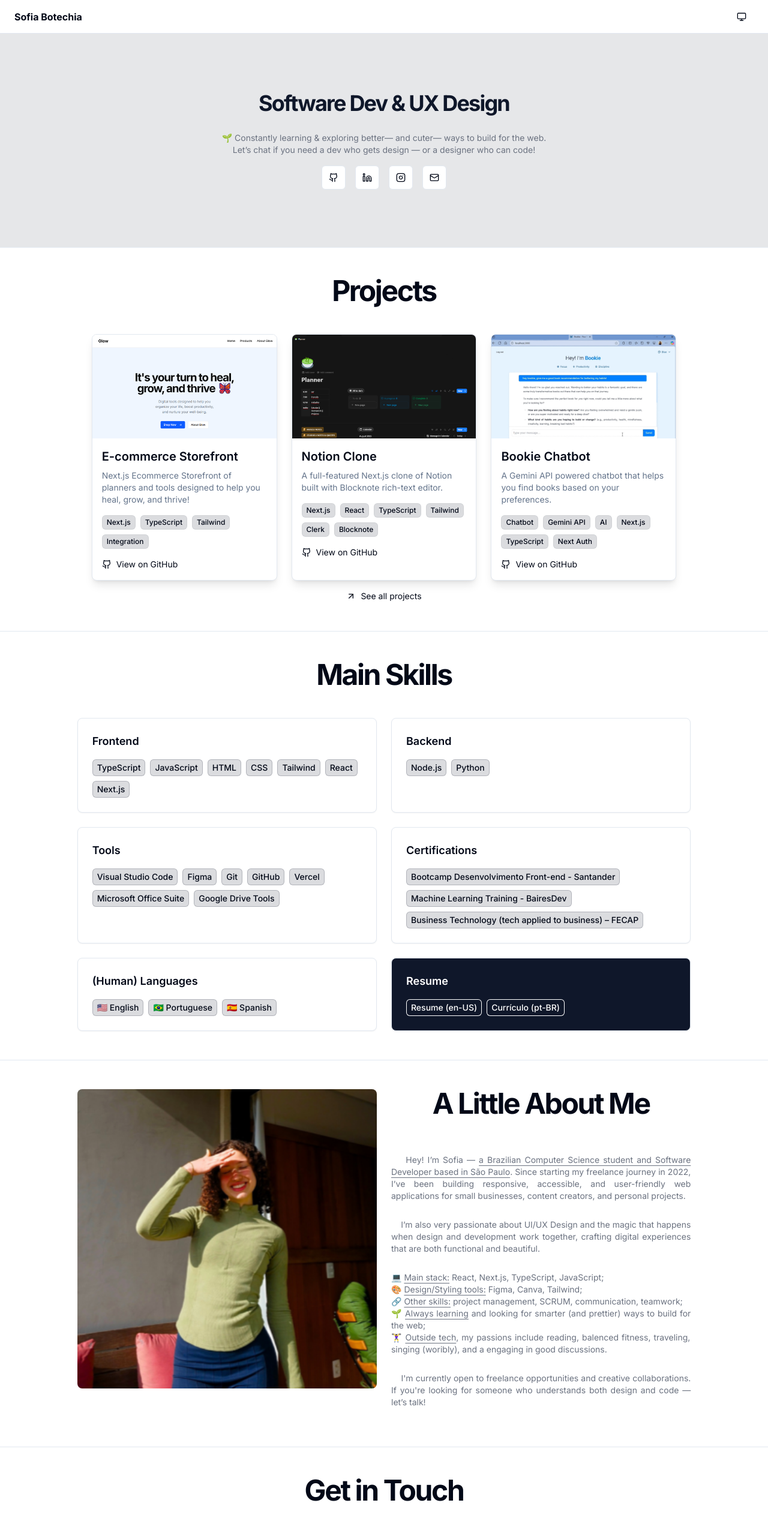
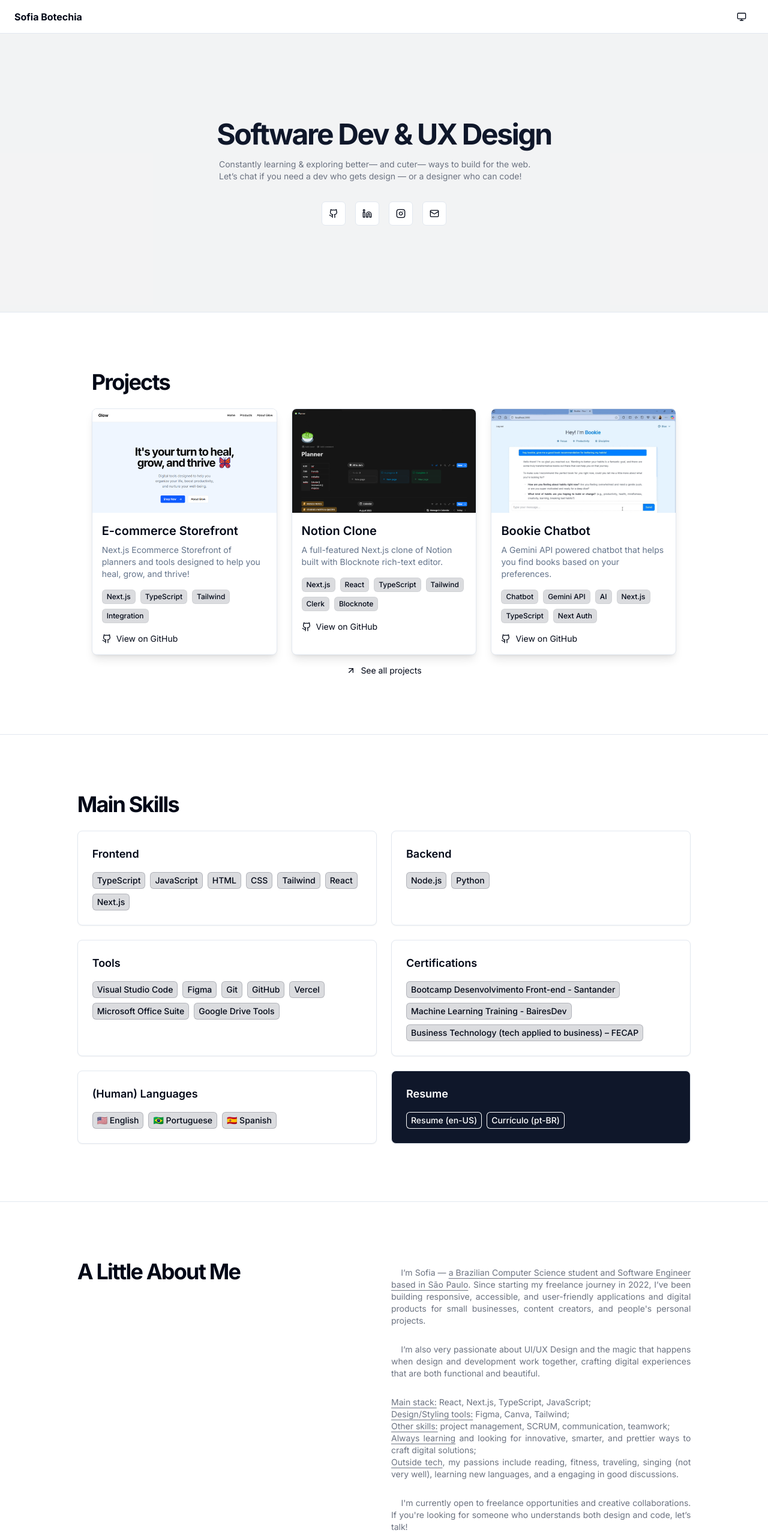
Before and after one commit to sofiahernandes/sofiahernandes, a Next.js app: page / in a window 1280 px wide. Shown: the top 2556 px of the page at 60% size. Built offline with nearby package versions, Linux system fonts and the light colour scheme.

Commit message:
feat: Text positioning and sizing

```diff
--- a/app/components/about.tsx
+++ b/app/components/about.tsx
@@ -3,74 +3,64 @@ import Image from "next/image";
 
 export default function AboutMe() {
   return (
-    <section id="about" className="grid grid-cols-2 lg:grid-cols-12 border-t px-6 gap-6 py-12">
-        <Image
-          className="object-cover w-full col-span-full lg:col-span-5 lg:col-start-2 rounded-lg lg:sticky lg:top-0"
-          src="/images/personal-image-1.png"
-          alt="Personal Image"
-          width={400}
-          height={400}
-        />
-        <div className="lg:col-span-5 col-span-full lg:col-start-7">
-          <h2 className="text-3xl font-bold tracking-tighter sm:text-4xl lg:text-5xl mb-12 text-center">
+    <section
+      id="about"
+      className="grid grid-cols-2 lg:grid-cols-12 border-t px-6 gap-6 py-24"
+    >
+      <h2 className="lg:col-span-5 lg:col-start-2 col-span-full text-2xl lg:text-4xl font-bold tracking-tighter mt-6 lg:mt-0 mb-6 text-center lg:text-left">
           A Little About Me
         </h2>
+      <div className="lg:col-span-5 col-span-full lg:col-start-7">
         <p className="mx-auto pt-3 text-sm text-gray-500 dark:text-gray-400 text-justify pb-4">
-            &nbsp;&nbsp;&nbsp;&nbsp;Hey! I’m Sofia —{" "}
+          &nbsp;&nbsp;&nbsp;&nbsp;I’m Sofia —{" "}
           <span className="underline underline-offset-4">
-              a Brazilian Computer Science student and Software Developer based
-              in São Paulo
+            a Brazilian Computer Science student and Software Engineer based in
+            São Paulo
           </span>
           . Since starting my freelance journey in 2022, I’ve been building
-            responsive, accessible, and user-friendly web applications for small
-            businesses, content creators, and personal projects.
+          responsive, accessible, and user-friendly applications and digital
+          products for small businesses, content creators, and people's personal
+          projects.
         </p>
         <p className="mx-auto pt-3 text-sm text-gray-500 dark:text-gray-400 text-justify pb-4">
           &nbsp;&nbsp;&nbsp;&nbsp;I’m also very passionate about UI/UX Design
-            and the magic that happens when design and development work
-            together, crafting digital experiences that are both functional and
-            beautiful.
+          and the magic that happens when design and development work together,
+          crafting digital experiences that are both functional and beautiful.
         </p>
 
         <ul className="mx-auto pt-3 text-sm text-gray-500 dark:text-gray-400 text-justify pb-4">
           <li>
-              💻{" "}
             <span className="underline underline-offset-4">Main stack:</span>{" "}
             React, Next.js, TypeScript, JavaScript;
           </li>
           <li>
-              🎨{" "}
             <span className="underline underline-offset-4">
               Design/Styling tools:
             </span>{" "}
             Figma, Canva, Tailwind;
           </li>
           <li>
-              🔗{" "}
-              <span className="underline underline-offset-4">
-                Other skills:
-              </span>{" "}
+            <span className="underline underline-offset-4">Other skills:</span>{" "}
             project management, SCRUM, communication, teamwork;
           </li>
           <li>
-              🌱{" "}
             <span className="underline underline-offset-4">
               Always learning
             </span>{" "}
-              and looking for smarter (and prettier) ways to build for the web;
+            and looking for innovative, smarter, and prettier ways to craft
+            digital solutions;
           </li>
           <li>
-              🏋️‍♀️{" "}
-              <span className="underline underline-offset-4">Outside tech</span>
-              , my passions include reading, balenced fitness, traveling,
-              singing (woribly), and a engaging in good discussions.
+            <span className="underline underline-offset-4">Outside tech</span>,
+            my passions include reading, fitness, traveling, singing (not very
+            well), learning new languages, and a engaging in good discussions.
           </li>
         </ul>
 
         <p className="mx-auto pt-3 text-sm text-gray-500 dark:text-gray-400 text-justify pb-4">
-            &nbsp;&nbsp;&nbsp;&nbsp;I'm currently open to freelance
-            opportunities and creative collaborations. If you're looking for
-            someone who understands both design and code — let’s talk!
+          &nbsp;&nbsp;&nbsp;&nbsp;I'm currently open to freelance opportunities
+          and creative collaborations. If you're looking for someone who
+          understands both design and code, let’s talk!
         </p>
       </div>
     </section>
--- a/app/components/contact-form.tsx
+++ b/app/components/contact-form.tsx
@@ -26,10 +26,10 @@ export default function ContactForm() {
   return (
     <section
       id="contact"
-      className="grid grid-cols-2 lg:grid-cols-12 border-t px-6 gap-6 py-12"
+      className="grid grid-cols-2 lg:grid-cols-12 border-t px-6 gap-6 py-24"
     >
       <div className="col-span-full lg:col-span-10 lg:col-start-2">
-        <h2 className="text-3xl font-bold tracking-tighter sm:text-4xl lg:text-5xl mb-12 text-center">
+        <h2 className="text-2xl lg:text-4xl font-bold tracking-tighter mb-6 text-center lg:text-left">
           Get in Touch
         </h2>
 
--- a/app/components/hero.tsx
+++ b/app/components/hero.tsx
@@ -4,14 +4,19 @@ import { Github, Linkedin, Mail, Instagram } from "lucide-react";
 
 export default function Hero() {
   return (
-    <section id="hero" className="grid grid-cols-2 lg:grid-cols-12 px-6 gap-6 py-24 bg-primary/10">
-      <div className="col-span-full lg:col-span-8 lg:col-start-3 m-0 flex flex-col items-center justify-center px-4 lg:px-6 space-y-4 text-center">
+    <section
+      id="hero"
+      className="grid grid-cols-2 lg:grid-cols-12 px-6 gap-6 py-36 bg-primary/5"
+    >
+      <div className="col-span-full lg:col-span-8 lg:col-start-3 m-0 flex flex-col items-center justify-center px-4 lg:px-6 space-y-4 text-center lg:text-left">
         <div className="space-y-2">
-          <h1 className="text-2xl font-bold tracking-tighter text-primary lg:text-4xl">
+          <h1 className="text-3xl lg:text-5xl font-bold tracking-tighter text-primary">
             Software Dev & UX Design
           </h1>
-          <p className="mx-auto max-w-[550px] pt-5 text-sm text-gray-500 dark:text-gray-400">
-            🌱 Constantly learning & exploring better— and cuter— ways to build for the web. Let’s chat if you need a dev who gets design — or a designer who can code!
+          <p className="mx-auto max-w-[550px] pt-2 pb-4 text-sm text-gray-500 dark:text-gray-400">
+            Constantly learning & exploring better— and cuter— ways to build
+            for the web. Let’s chat if you need a dev who gets design — or a
+            designer who can code!
           </p>
         </div>
         <div className="space-x-4">
--- a/app/components/project-card.tsx
+++ b/app/components/project-card.tsx
@@ -1,19 +1,25 @@
-import { Card, CardContent, CardFooter } from "@/components/ui/card"
-import { Github } from "lucide-react"
-import Image from "next/image"
-import Link from "next/link"
+import { Card, CardContent, CardFooter } from "@/components/ui/card";
+import { Github } from "lucide-react";
+import Image from "next/image";
+import Link from "next/link";
 
 interface ProjectCardProps {
-  title: string
-  description: string
-  image: string
-  link: string
-  tags: string[]
+  title: string;
+  description: string;
+  image: string;
+  link: string;
+  tags: string[];
 }
 
-export default function ProjectCard({ title, description, image, link, tags }: ProjectCardProps) {
+export default function ProjectCard({
+  title,
+  description,
+  image,
+  link,
+  tags,
+}: ProjectCardProps) {
   return (
-    <Card className="overflow-hidden shadow-lg transition-transform hover:scale-105">
+    <Card className="overflow-hidden shadow-lg">
       <div className="relative aspect-video">
         <Image
           src={image || "/placeholder.svg"}
@@ -37,11 +43,15 @@ export default function ProjectCard({ title, description, image, link, tags }: P
         </div>
       </CardContent>
       <CardFooter className="p-4 pt-0">
-        <Link href={link} target="_blank" className="inline-flex items-center gap-2 text-sm hover:underline">
+        <Link
+          href={link}
+          target="_blank"
+          className="inline-flex items-center gap-2 text-sm hover:underline"
+        >
           <Github className="h-4 w-4" />
           View on GitHub
         </Link>
       </CardFooter>
     </Card>
-  )
+  );
 }
--- a/app/components/projects.tsx
+++ b/app/components/projects.tsx
@@ -6,13 +6,16 @@ import { projects } from "@/lib/projects";
 
 export default function Projects() {
   return (
-    <section id="projects" className="grid grid-cols-2 lg:grid-cols-12 border-t px-6 gap-6 py-12 items-center">
+    <section
+      id="projects"
+      className="grid grid-cols-2 lg:grid-cols-12 border-t px-6 gap-6 py-24 items-center"
+    >
       <div className="col-span-full lg:col-span-10 lg:col-start-2 px-4 lg:px-6">
-        <h2 className="text-3xl font-bold tracking-tighter sm:text-4xl lg:text-5xl mb-12 text-center">
+        <h2 className="text-2xl lg:text-4xl font-bold tracking-tighter mb-6 text-center lg:text-left">
           Projects
         </h2>
         <div className="flex flex-col items-center justify-center">
-          <div className="grid gap-6 lg:grid-cols-2 lg:grid-cols-3">
+          <div className="grid gap-6 lg:grid-cols-3">
             {projects.map((project) => {
               return (
                 <ProjectCard
--- a/app/components/tech-stack.tsx
+++ b/app/components/tech-stack.tsx
@@ -96,9 +96,9 @@ const technologies = [
 
 export default function TechStack() {
   return (
-    <section className="grid grid-cols-2 lg:grid-cols-12 border-t px-6 gap-6 py-12">
+    <section className="grid grid-cols-2 lg:grid-cols-12 border-t px-6 gap-6 py-24">
       <div className="col-span-full lg:col-span-10 lg:col-start-2">
-        <h2 className="text-3xl font-bold tracking-tighter sm:text-4xl lg:text-5xl mb-12 text-center">
+        <h2 className="text-2xl lg:text-4xl font-bold tracking-tighter mb-6 text-center lg:text-left">
           Main Skills
         </h2>
 
@@ -128,8 +128,8 @@ export default function TechStack() {
                     <span
                       className={
                         tech.highlight
-                          ? "transition-transform hover:scale-105 text-background inline-flex items-center rounded-md px-2 py-1 text-sm font-medium ring-1 ring-inset ring-background"
-                          : "transition-transform hover:scale-105 inline-flex items-center rounded-md bg-primary/15 px-2 py-1 text-sm font-medium ring-1 ring-inset ring-primary/20"
+                          ? "transition-opacity hover:opacity-60 text-background inline-flex items-center rounded-md px-2 py-1 text-sm font-medium ring-1 ring-inset ring-background"
+                          : "transition-opacity hover:opacity-60 inline-flex items-center rounded-md bg-primary/15 px-2 py-1 text-sm font-medium ring-1 ring-inset ring-primary/20"
                       }
                     >
                       {skill.name}
--- a/app/page.tsx
+++ b/app/page.tsx
@@ -23,7 +23,7 @@ export default function Page() {
         <ContactForm />
       </main>
 
-      <footer className="border-t">
+      <footer>
         <Footer />
       </footer>
     </div>
```
Lines whose indentation alone changed are shown as unchanged.
